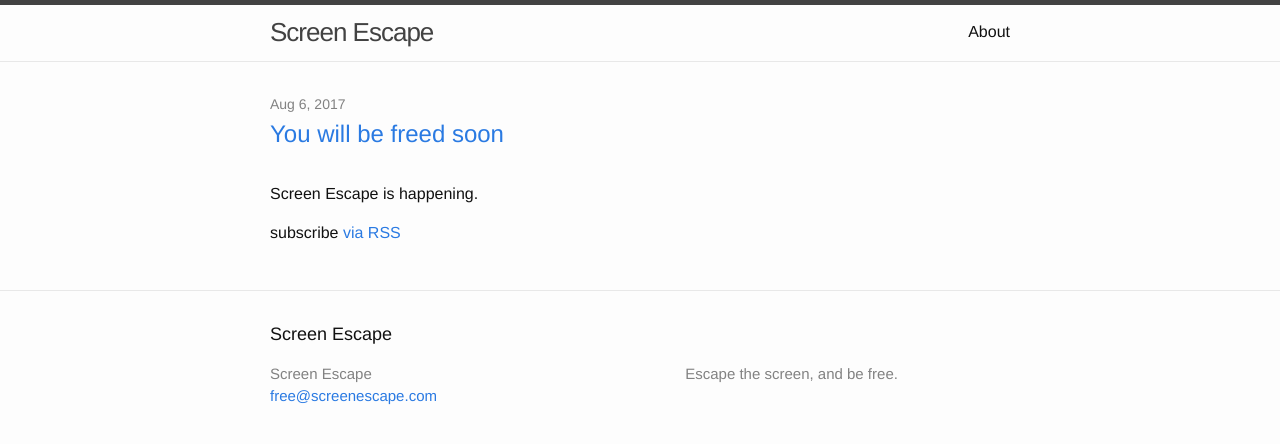
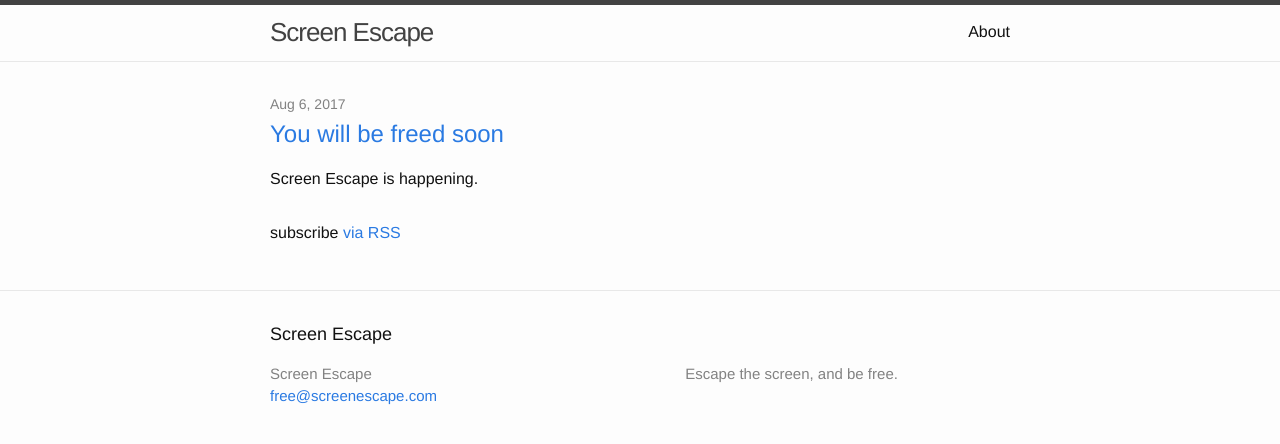
Before and after one commit to screenescape/screenescape.github.io, a Jekyll site: the page built from index.md, in a window 1280 px wide. Shown: the top 444 px of the page. Built offline with Jekyll 4.4.1, drawn with Linux system fonts in a browser that asks for light colours.

Commit message:
Update home.html

```diff
--- a/_layouts/home.html
+++ b/_layouts/home.html
@@ -15,9 +15,11 @@ layout: default
         <h2>
           <a class="post-link" href="{{ post.url | relative_url }}">{{ post.title | escape }}</a>
         </h2>
+
+            {{ post.content }}
+
       </li>
 
-      {{ post.content }}
     {% endfor %}
   </ul>
 
```
